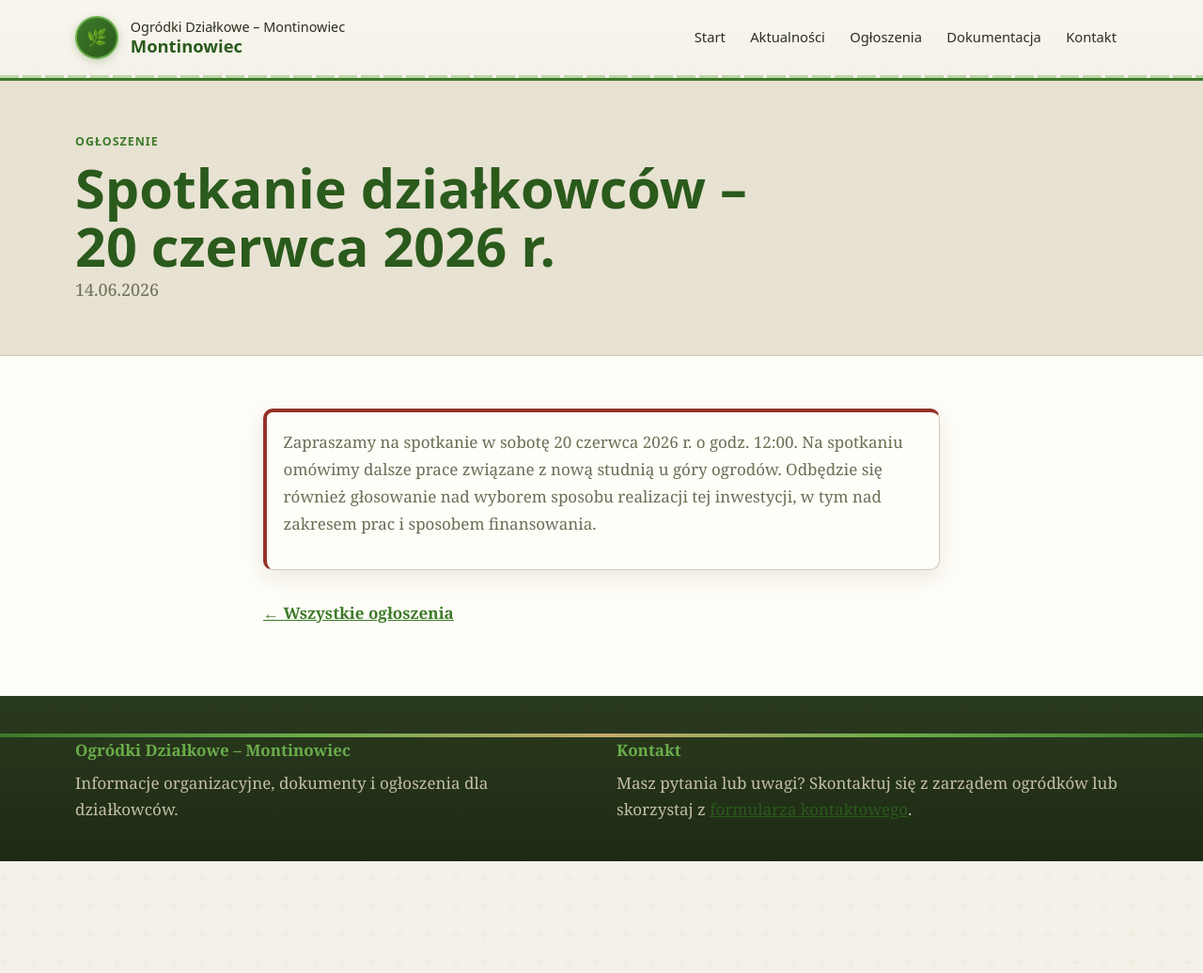
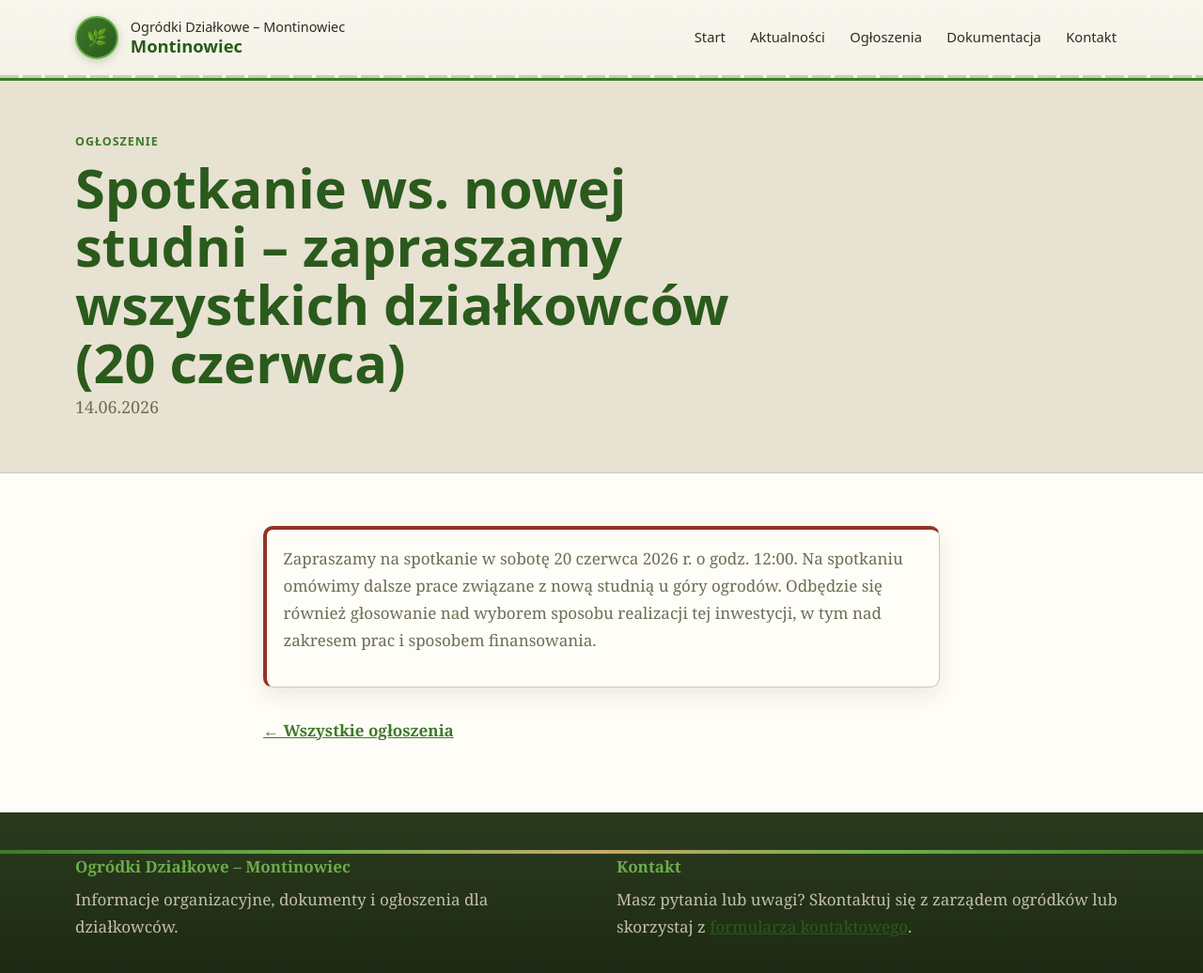
Before and after one commit to brxie/montin-page, a Jekyll site: the page built from _announcements/2026-06-14-spotkanie.md, in a window 1280 px wide and 1042 px high. Shown: the top 1036 px of the window at 94% size. Built offline with Jekyll 4.4.1, drawn with Linux system fonts in a browser that asks for light colours.

Commit message:
Zmiana tytułu ogłoszenia o spotkaniu – nowa studnia

```diff
--- a/_announcements/2026-06-14-spotkanie.md
+++ b/_announcements/2026-06-14-spotkanie.md
@@ -1,5 +1,5 @@
 ---
-title: "Spotkanie działkowców – 20 czerwca 2026 r."
+title: "Spotkanie ws. nowej studni – zapraszamy wszystkich działkowców (20 czerwca)"
 date: 2026-06-14
 type: "Ogłoszenie"
 level: "important"
```
